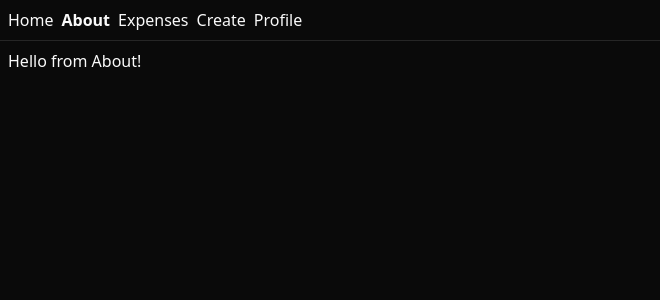
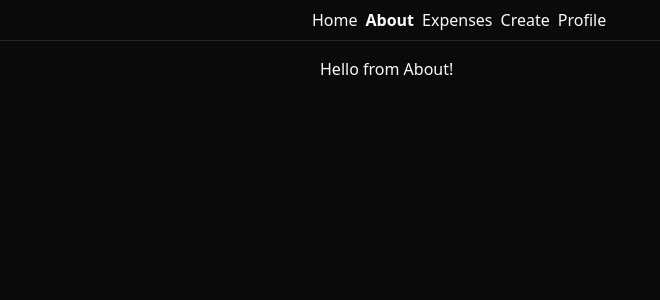
Before and after one commit to RilusMahmud/bun-hono-expense-app, a React (Vite) app in the folder frontend/: page /about in a window 1280 px wide. Shown: the top 300 px of the page, without its empty margins (0-660 px from the left). Built offline with nearby package versions, Linux system fonts and the light colour scheme; what hono would draw is missing.

Commit message:
chore: style cleanup

```diff
--- a/frontend/src/routes/__root.tsx
+++ b/frontend/src/routes/__root.tsx
@@ -16,7 +16,7 @@ export const Route = createRootRouteWithContext<MyRouterContext>()({
 
 function NavBar() {
   return (
-    <div className="p-2 flex gap-2">
+    <div className="p-2 flex gap-2 max-w-2xl m-auto">
       <Link to="/" className="[&.active]:font-bold">
         Home
       </Link>{" "}
@@ -41,8 +41,10 @@ function Root() {
     <>
       <NavBar />
       <hr />
-      <Outlet />
-      <TanStackRouterDevtools />
+      <div className="p-2 gap-2 max-w-2xl m-auto">
+        <Outlet />
+      </div>
+      {/* <TanStackRouterDevtools /> */}
     </>
   );
 }
```
